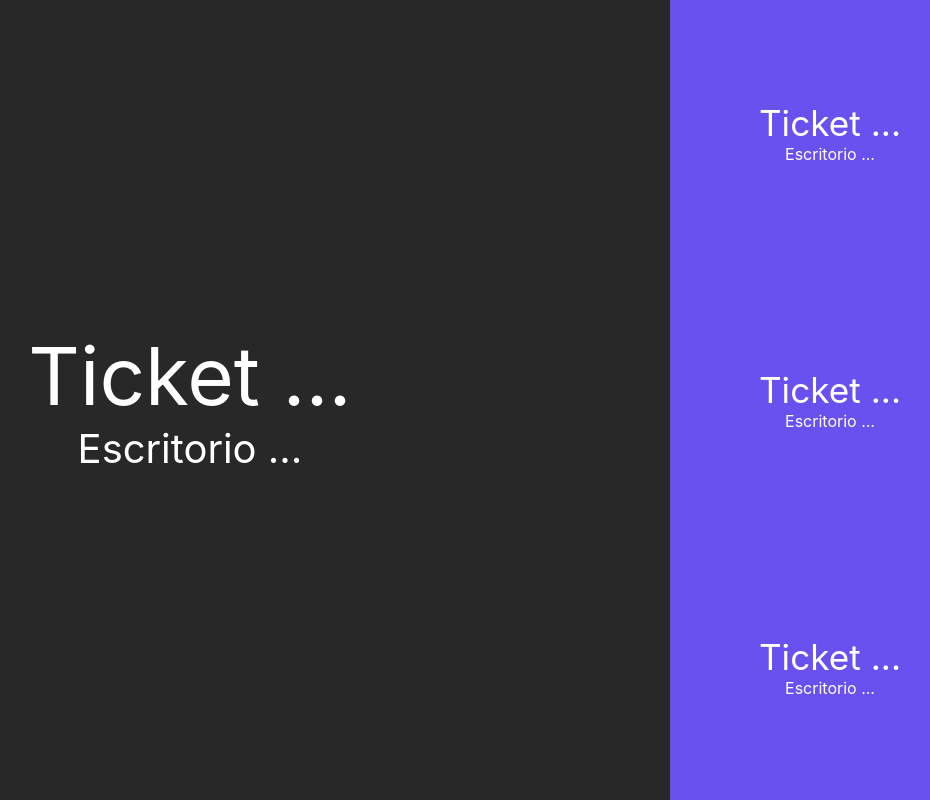
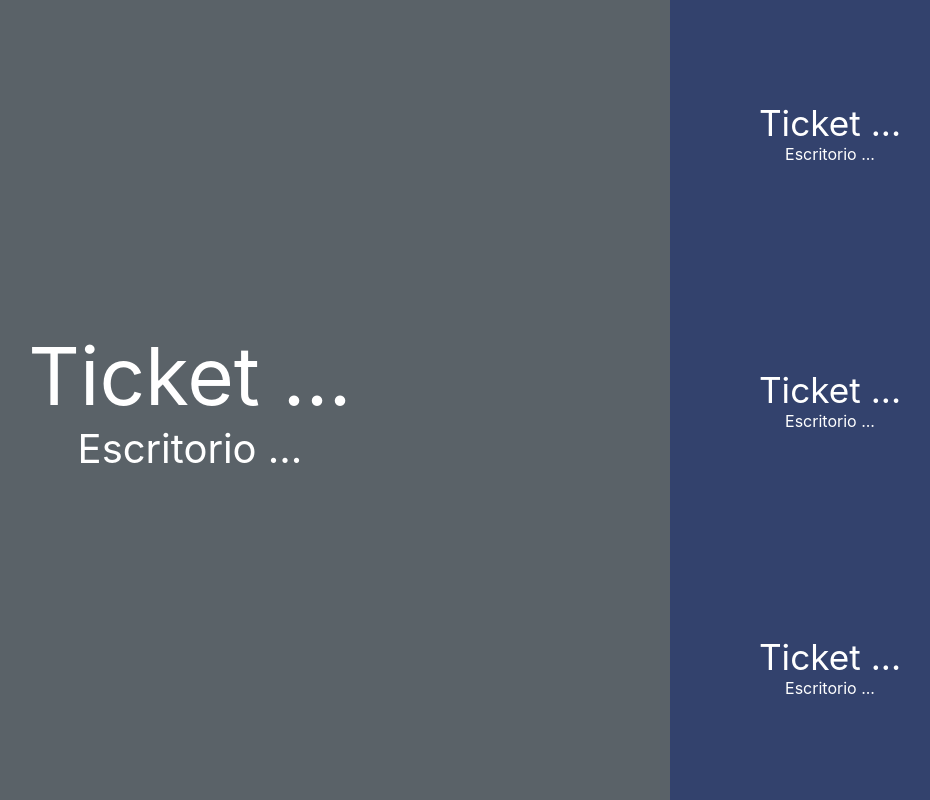
Before and after one commit to gkitas10/colas-front, a React (Create React App) app: page /public-screen in a window 1280 px wide. Shown: the whole page, without its empty margins (290-1220 px from the left). Built offline with nearby package versions, Linux system fonts and the light colour scheme; no server answers.

Commit message:
Add global styles to index.css
Changes PublicScreen background colors

```diff
--- a/src/index.css
+++ b/src/index.css
@@ -11,3 +11,17 @@ code {
   font-family: source-code-pro, Menlo, Monaco, Consolas, 'Courier New',
     monospace;
 }
+
+* {
+  box-sizing: border-box;
+  margin: 0;
+}
+
+a, button, input[type="text"] {
+  color: inherit;
+  text-decoration: none;
+}
+
+input:focus {
+  outline: none;
+}
--- a/src/styles/PublicScreen.module.css
+++ b/src/styles/PublicScreen.module.css
@@ -8,7 +8,7 @@
 .lastticket_cont {
     width: 75%;
     display: flex;
-    background-color: rgb(40,40,40);
+    background-color: #5a6268;
     justify-content: center;
     align-items: center;
 }
@@ -34,7 +34,7 @@
 }
 
 .secondary_ticket {
-    background-color: #6951F0;
+    background-color: #33426D;
     height: 33.33333%;
     display: flex;
     flex-direction: column;
```
